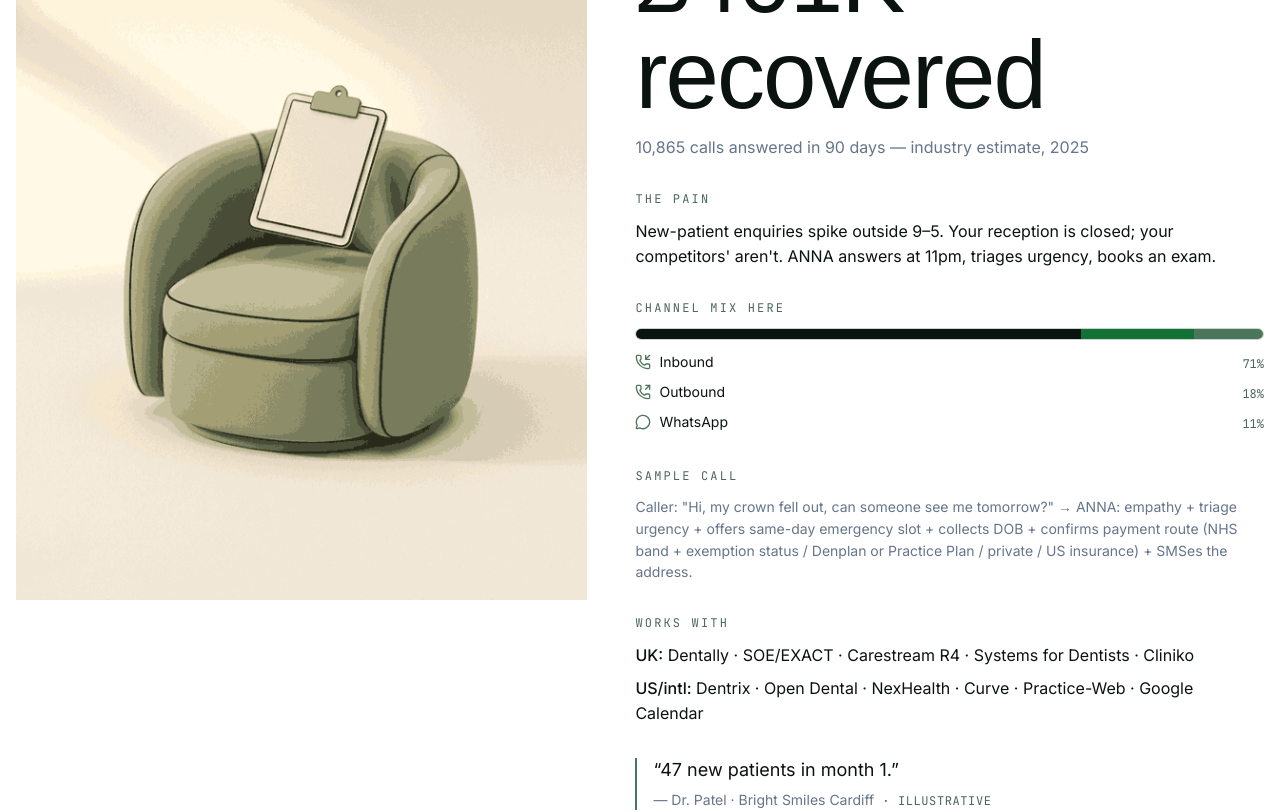
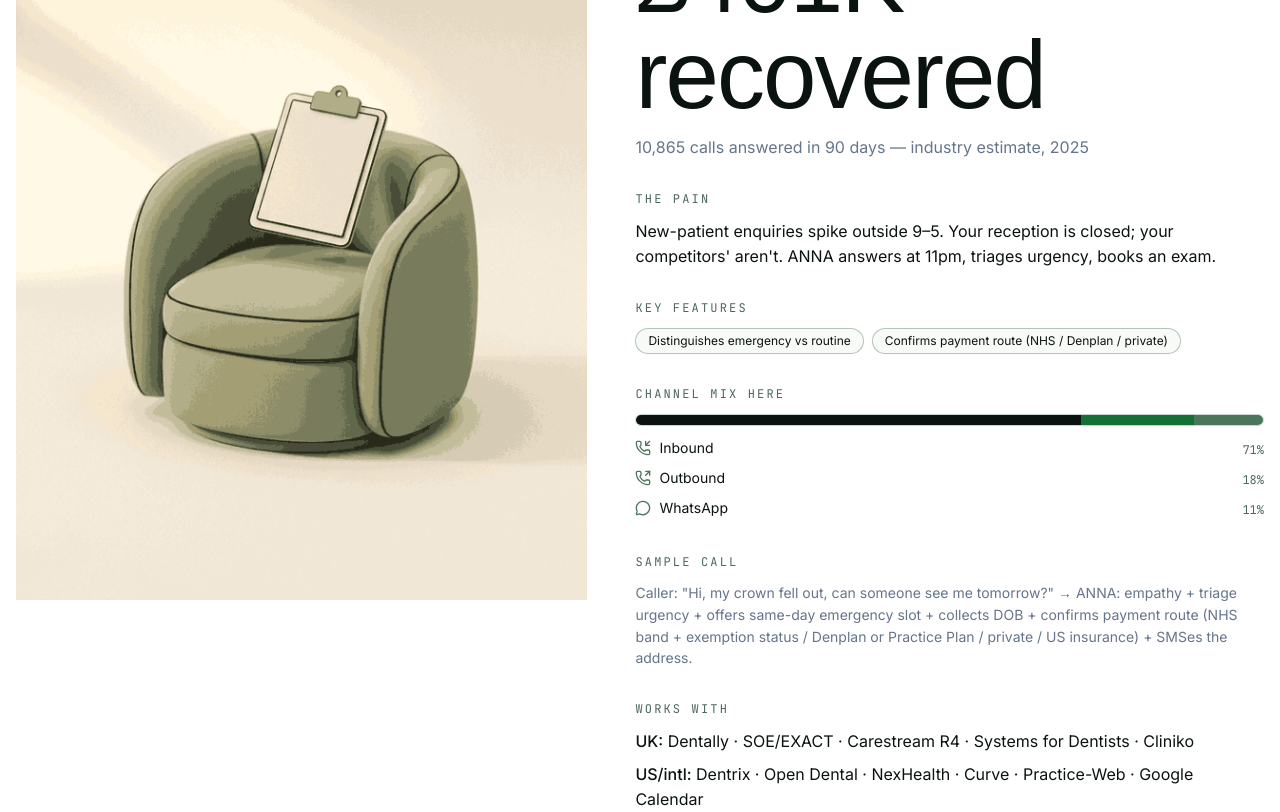
Before and after one commit to nfilippov733/anna-reception, a Next.js app: page / in a window 1280 px wide. Shown: the part 2452-3264 px from the top of the page. Built offline with nearby package versions, Linux system fonts and the light colour scheme; a web font is replaced by a local one.

Commit message:
feat(segments): render featureChips per segment (FSA allergens, Gas Safe, clinical-no-advice, etc.)

```diff
--- a/src/components/segments/SegmentPanel.tsx
+++ b/src/components/segments/SegmentPanel.tsx
@@ -65,6 +65,22 @@ export function SegmentPanel({ content, panelId, labelledBy, kickerLetter }: Pro
         <p className="mt-8 font-mono text-xs uppercase tracking-[0.18em] text-mono-label">The pain</p>
         <p className="mt-3 text-ink leading-[1.55]">{content.painFraming}</p>
 
+        {content.featureChips && content.featureChips.length > 0 && (
+          <>
+            <p className="mt-8 font-mono text-xs uppercase tracking-[0.18em] text-mono-label">Key features</p>
+            <ul className="mt-3 flex flex-wrap gap-2">
+              {content.featureChips.map((chip) => (
+                <li
+                  key={chip}
+                  className="inline-flex items-center rounded-full border border-sage/40 px-3 py-1 text-xs text-ink bg-cream-deep/50"
+                >
+                  {chip}
+                </li>
+              ))}
+            </ul>
+          </>
+        )}
+
         <p className="mt-8 font-mono text-xs uppercase tracking-[0.18em] text-mono-label">Channel mix here</p>
         <div className="mt-3">
           <ChannelMixBar slices={slices} />
--- a/src/content/verticals.ts
+++ b/src/content/verticals.ts
@@ -41,6 +41,7 @@ export const VERTICALS: Record<VerticalKey, VerticalContent> = {
       { key: "web", label: "Web chat", pct: 0 },
     ],
     demoCtaLabel: "Book a dental demo",
+    featureChips: ["Distinguishes emergency vs routine", "Confirms payment route (NHS / Denplan / private)"],
     roi: {
       inputs: [
         { id: "avgValue", label: "Avg new-patient lifetime value (£)", default: 2400, min: 500, max: 10000, step: 100, unit: "gbp" },
@@ -89,6 +90,7 @@ export const VERTICALS: Record<VerticalKey, VerticalContent> = {
       { key: "web", label: "Web chat", pct: 0 },
     ],
     demoCtaLabel: "Book a beauty demo",
+    featureChips: ["Knows your menu + which stylist", "Deposit at booking via Stripe SMS"],
     roi: {
       inputs: [
         { id: "avgValue", label: "Avg booking value (£)", default: 65, min: 10, max: 500, step: 5, unit: "gbp" },
@@ -138,6 +140,7 @@ export const VERTICALS: Record<VerticalKey, VerticalContent> = {
       { key: "web", label: "Web chat", pct: 5 },
     ],
     demoCtaLabel: "Book a gastropub demo",
+    featureChips: ["FSA 14-allergen flagged at booking", "Deposit for private hire / 8+ covers"],
     roi: {
       inputs: [
         { id: "avgValue", label: "Avg cover spend (£)", default: 45, min: 10, max: 200, step: 5, unit: "gbp" },
@@ -189,6 +192,7 @@ export const VERTICALS: Record<VerticalKey, VerticalContent> = {
       { key: "web", label: "Web chat", pct: 5 },
     ],
     demoCtaLabel: "Book a trades demo",
+    featureChips: ["Captures Gas Safe / NICEIC numbers", "Emergency triage (stop-tap, isolation, safety)"],
     roi: {
       inputs: [
         { id: "avgValue", label: "Avg job value (£)", default: 350, min: 50, max: 5000, step: 50, unit: "gbp" },
@@ -238,6 +242,7 @@ export const VERTICALS: Record<VerticalKey, VerticalContent> = {
       { key: "web", label: "Web chat", pct: 5 },
     ],
     demoCtaLabel: "Book a fitness demo",
+    featureChips: ["Outbound class-fill chase", "Trial → membership conversion follow-ups"],
     roi: {
       inputs: [
         { id: "avgValue", label: "Avg monthly membership (£)", default: 65, min: 20, max: 300, step: 5, unit: "gbp" },
@@ -288,6 +293,7 @@ export const VERTICALS: Record<VerticalKey, VerticalContent> = {
       { key: "web", label: "Web chat", pct: 10 },
     ],
     demoCtaLabel: "Book a vet demo",
+    featureChips: ["Structured emergency triage", "Never gives clinical advice — routes to vet"],
     roi: {
       inputs: [
         { id: "avgValue", label: "Avg consultation + treatment (£)", default: 220, min: 50, max: 2000, step: 10, unit: "gbp" },
--- a/src/lib/verticals.ts
+++ b/src/lib/verticals.ts
@@ -39,6 +39,8 @@ export type VerticalContent = {
   // v3 additions
   outcomeStat: OutcomeStat;
   customerStory: CustomerStory;
+  // v4 Sprint E: 2-3 short feature chips shown above the channel mix bar.
+  featureChips?: string[];
   // v4 Sprint D: per-segment H1s that read naturally as a sentence.
   demoH1: string;
   auditH1: string;
```
